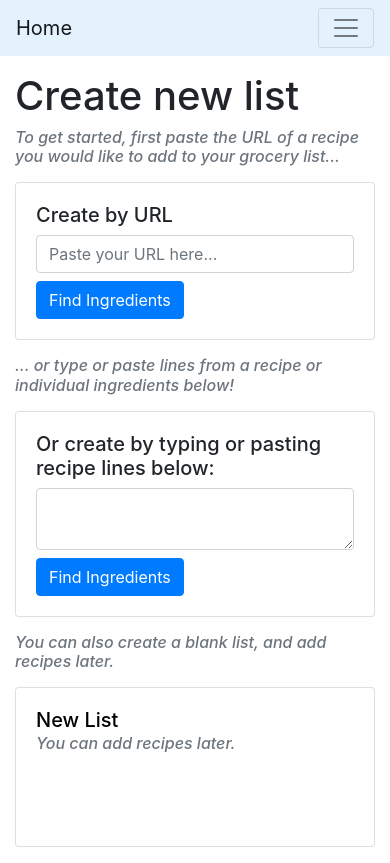
After one commit to wenzstev/grocerylistapp, a Flask app: page /list/create in a window 390 px wide. The commit adds this page. Run offline with Flask 2, Linux system fonts and the light colour scheme; the visitor is signed in with stand-in values (Sample User, id 1); data comes from the database, SQL or seed files in the repository; both versions use the stored data as it was after the commit; data that the repository does not hold is empty; some libraries are stand-ins or nearby versions.

Commit message:
list creation page and responsive cards for lists

```diff
--- a/grocerylistapp/checklist/routes.py
+++ b/grocerylistapp/checklist/routes.py
@@ -58,8 +58,17 @@ def compiled_list(hex_name):
                            export_to_pdf_form=export_to_pdf_form, export_to_email_form=export_to_email_form)
 
 
-@checklist.route('/list/create/<string:method>', methods=['POST'])
-def create(method):
+@checklist.route('/list/create', methods=['GET', 'POST'])
+def create_list_page():
+    grocery_lists = CompiledList.query.filter_by(user_id=current_user.id).all()
+    url_form = RecipeURLForm(prefix='url')
+    custom_form = CustomRecipeForm(prefix='custom')
+
+    return render_template('create_list.html', grocery_lists=grocery_lists, url_form=url_form, custom_form=custom_form)
+
+
+@checklist.route('/list/create/<string:method>', methods=['GET', 'POST'])
+def create_methods(method):
     new_list = create_list(current_user.id)
 
     # figure out how the list was created
--- a/grocerylistapp/constructors.py
+++ b/grocerylistapp/constructors.py
@@ -56,7 +56,6 @@ class ChecklistCard:
         self.sample_recipes = self.recipes[:num_samples]
 
         self.leftover_recipes = len(self.recipes) - len(self.sample_recipes)
-
 
 
 
--- a/grocerylistapp/static/main.css
+++ b/grocerylistapp/static/main.css
@@ -307,6 +307,10 @@ a[data-toggle="collapse"] {
   padding-bottom: 10px;
 }
 
+.recipe-card{
+  min-height: 10rem;
+}
+
 .recipe-card:hover{
   background-color: whitesmoke;
 }
--- /dev/null
+++ b/grocerylistapp/templates/create_list.html
@@ -0,0 +1,37 @@
+{% extends 'layout.html' %}
+
+{% block content %}
+<h1 class="mt-3">Create new list</h1>
+<h6 class="text-muted font-italic">To get started, first paste the URL of a recipe you would like to add to your grocery list...</h6>
+<div class="card my-3">
+    <div class="card-body">
+        <h5>Create by URL</h5>
+        <form method="POST" action="{{url_for('checklist.create_methods', method='url')}}">
+            <fieldset>
+                {{url_form.url(class='form-control', placeholder='Paste your URL here...')}}
+            </fieldset>
+            {{url_form.submit(class='btn btn-primary mt-2')}}
+        </form>
+    </div>
+</div>
+<h6 class="text-muted font-italic">... or type or paste lines from a recipe or individual ingredients below! </h6>
+<div class="card my-3">
+    <div class="card-body">
+        <h5>Or create by typing or pasting recipe lines below:</h5>
+        <form method="POST" action="{{ url_for('checklist.create_methods', method='custom') }}">
+            <fieldset>
+                {{ custom_form.recipe_lines(class='form-control')}}
+            </fieldset>
+            {{ custom_form.submit(class='btn btn-primary mt-2') }}
+        </form>
+    </div>
+</div>
+<h6 class="text-muted font-italic">You can also create a blank list, and add recipes later.</h6>
+<div class="card recipe-card my-3">
+    <div class="card-body">
+        <h5><a class="card-title stretched-link" href="{{ url_for('checklist.create_methods', method='blank') }}">New List</a></h5>
+        <h6 class="card-subtitle mb-2 text-muted font-italic">You can add recipes later.</h6>
+    </div>
+</div>
+
+{% endblock content %}
--- a/grocerylistapp/templates/home.html
+++ b/grocerylistapp/templates/home.html
@@ -8,7 +8,7 @@
         <div class="panel-body">
             <p class="text-center">To get started, please paste the url of the recipe you would like to add:</p>
 
-            <form method="POST" action="{{url_for('checklist.create', method='url')}}">
+            <form method="POST" action="{{url_for('checklist.create_methods', method='url')}}">
                 {{ url_form.hidden_tag() }}
                 <fieldset>
                     <div class="form-group">
@@ -22,7 +22,7 @@
             </form>
 
             <p>Or, if you prefer, enter your recipe manually:</p>
-            <form method="POST" action="{{url_for('checklist.create', method='manual')}}">
+            <form method="POST" action="{{url_for('checklist.create_methods', method='manual')}}">
                 {{ custom_form.hidden_tag() }}
                 <div class="form-group">
                     {{ custom_form.recipe_lines(class="form-control") }}
--- a/grocerylistapp/templates/layout.html
+++ b/grocerylistapp/templates/layout.html
@@ -34,7 +34,9 @@
                 {% endif %}
                 {% if grocery_lists %}
                     <li class="nav-item dropdown">
-                        <a class="nav-link dropdown-toggle" data-toggle="dropdown" href="#">My Lists<span class="caret"></span></a>
+                        <a class="nav-link" data-toggle="dropdown" href="#" role="button">
+                            My Lists
+                        </a>
                         <div class="dropdown-menu">
                             {% for list in grocery_lists %}
                                 <a class="nav-link dropdown-item" id="link-{{list.hex_name}}" href="{{url_for('checklist.compiled_list', hex_name=list.hex_name)}}">{{ list.name }} ({{ list.hex_name }})</a>
@@ -43,6 +45,7 @@
                     </li>
                 {% endif %}
                 {% if current_user.is_authenticated %}
+                    <li class="nav-item"><a class="nav-link" href="{{ url_for('checklist.create_list_page') }}">Create New List</a></li>
                     <li class="nav-item"><a class="nav-link" href="{{ url_for('account.logout') }}">Logout</a></li>
                 {% endif %}
             </ul>
--- a/grocerylistapp/templates/list_page.html
+++ b/grocerylistapp/templates/list_page.html
@@ -8,7 +8,7 @@
 
 {% block content %}
     <div class="row">
-      <div class="col-sm-6">
+      <div class="col-md-6">
         <h1> Recipes </h1>
           <div id="recipe-list" class="list-group">
               {% for recipe in recipe_list %}
@@ -24,7 +24,7 @@
           <button type="button" class="btn btn-primary" data-toggle="modal" data-target="#addRecipeModal"> Add Recipe </button>
       </div>
 
-      <div class="col-sm-6">
+      <div class="col-md-6">
           <div id="complist-name-div">
               <h1 id="complist-name">{{ comp_list.name }}</h1>
               <button id="rename-list-button" class="btn btn-secondary">Rename</button>
```
Also changed, not shown: grocerylistapp/templates/user_home.html (+22 -18 lines), grocerylistapp/site.db.
